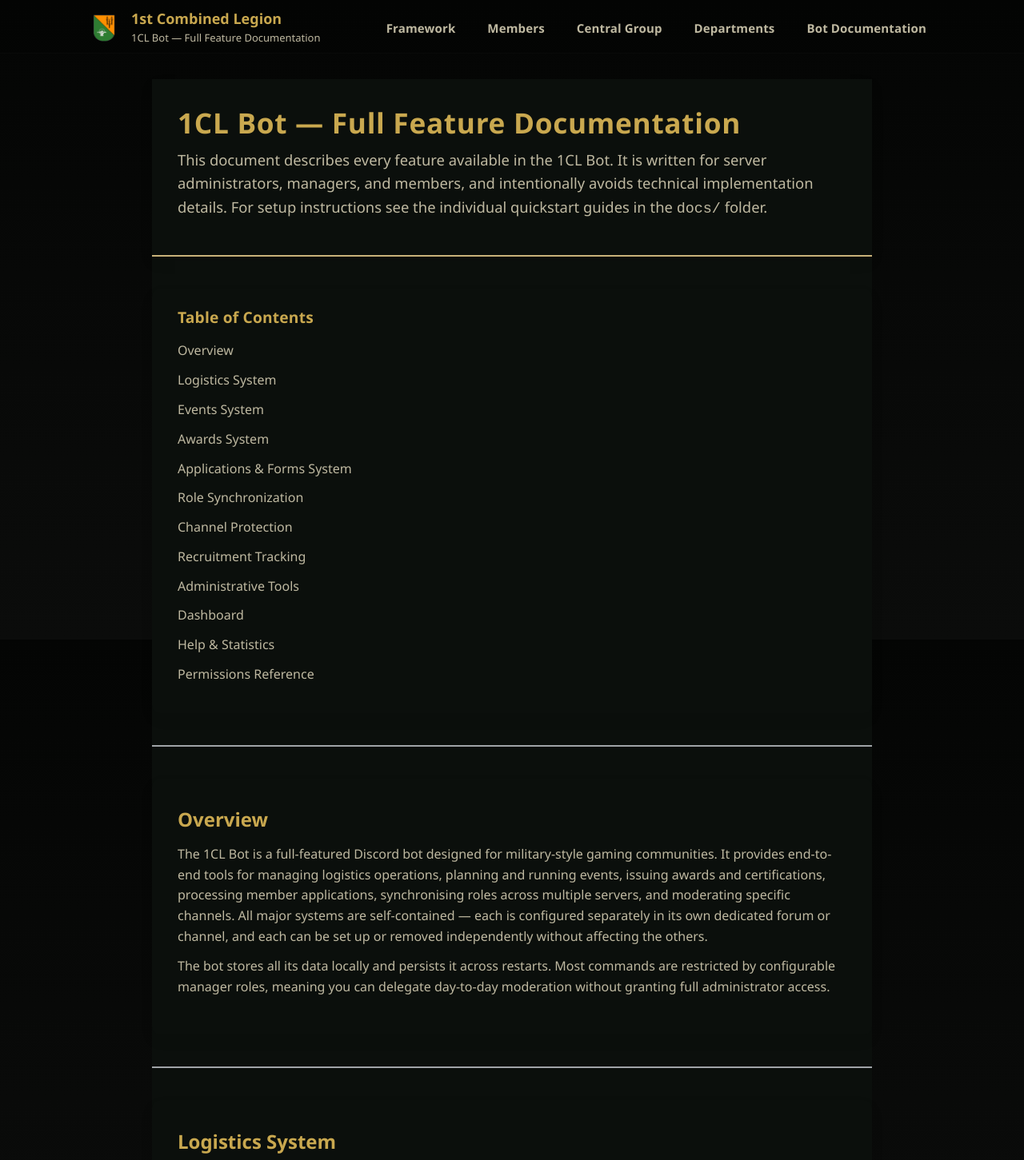
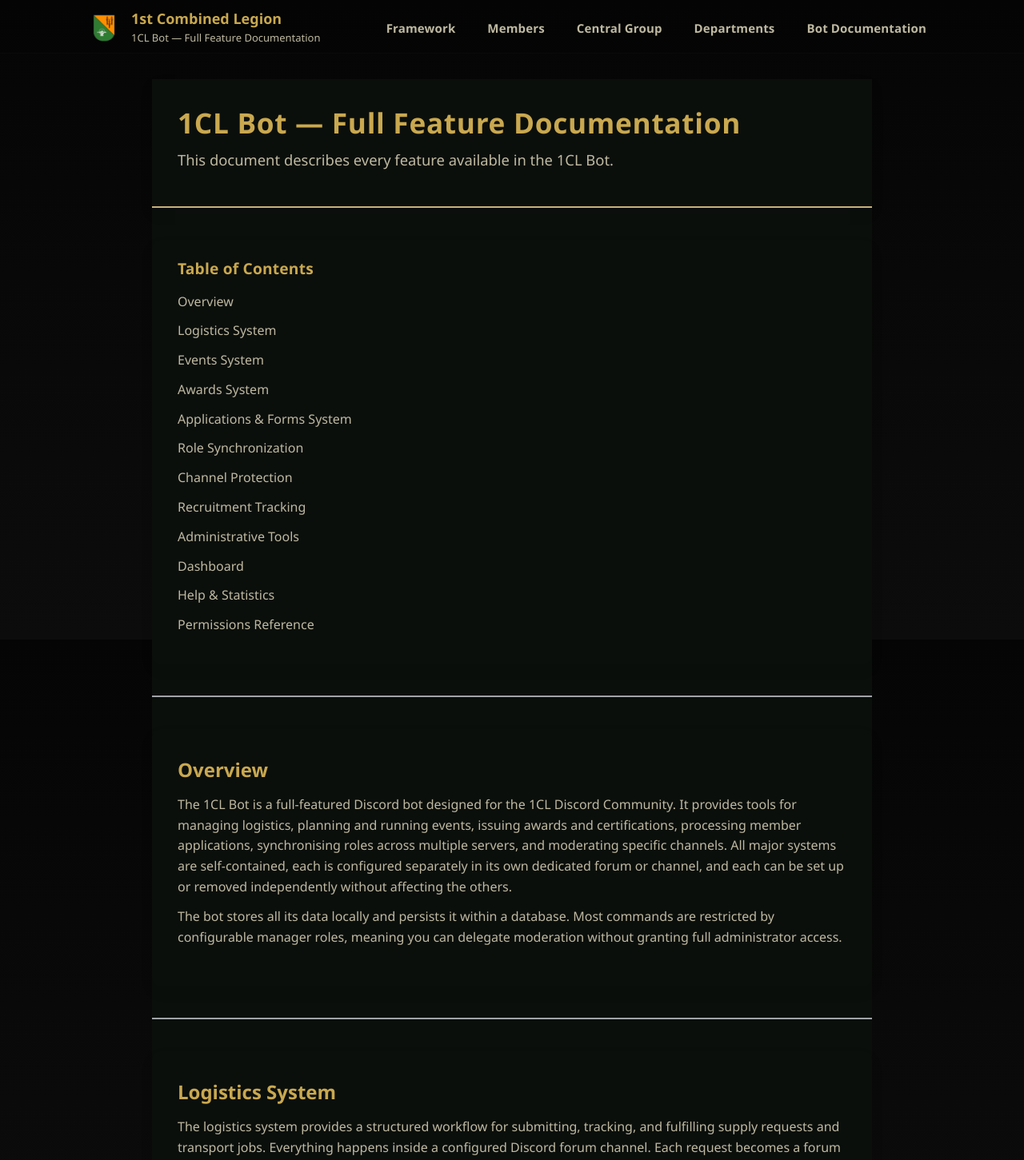
Before and after one commit to LD-eirish/1CLHome, a React (Vite) app: page /bot-documentation in a window 1280 px wide. Shown: the top 1451 px of the page at 80% size. Built offline with nearby package versions, Linux system fonts and the light colour scheme.

Commit message:
Update BotDocumentationPage.tsx

```diff
--- a/src/presentation/pages/BotDocumentationPage.tsx
+++ b/src/presentation/pages/BotDocumentationPage.tsx
@@ -12,7 +12,7 @@ export default function BotDocumentationPage() {
         <section className="docs-content docs-dark-bg">
           <section className="docs-hero">
             <h1 className="docs-title">1CL Bot — Full Feature Documentation</h1>
-            <p className="docs-lead">This document describes every feature available in the 1CL Bot. It is written for server administrators, managers, and members, and intentionally avoids technical implementation details. For setup instructions see the individual quickstart guides in the <code>docs/</code> folder.</p>
+            <p className="docs-lead">This document describes every feature available in the 1CL Bot.</p>
           </section>
           <div className="docs-toc-top-full">
             <nav>
@@ -37,8 +37,8 @@ export default function BotDocumentationPage() {
           {/* --- Overview --- */}
           <section className="docs-section" id="overview">
             <h2>Overview</h2>
-            <p>The 1CL Bot is a full-featured Discord bot designed for military-style gaming communities. It provides end-to-end tools for managing logistics operations, planning and running events, issuing awards and certifications, processing member applications, synchronising roles across multiple servers, and moderating specific channels. All major systems are self-contained — each is configured separately in its own dedicated forum or channel, and each can be set up or removed independently without affecting the others.</p>
-            <p>The bot stores all its data locally and persists it across restarts. Most commands are restricted by configurable manager roles, meaning you can delegate day-to-day moderation without granting full administrator access.</p>
+            <p>The 1CL Bot is a full-featured Discord bot designed for the 1CL Discord Community. It provides tools for managing logistics, planning and running events, issuing awards and certifications, processing member applications, synchronising roles across multiple servers, and moderating specific channels. All major systems are self-contained, each is configured separately in its own dedicated forum or channel, and each can be set up or removed independently without affecting the others.</p>
+            <p>The bot stores all its data locally and persists it within a database. Most commands are restricted by configurable manager roles, meaning you can delegate moderation without granting full administrator access.</p>
           </section>
           <hr className="docs-divider" />
           {/* --- Logistics System --- */}
```
